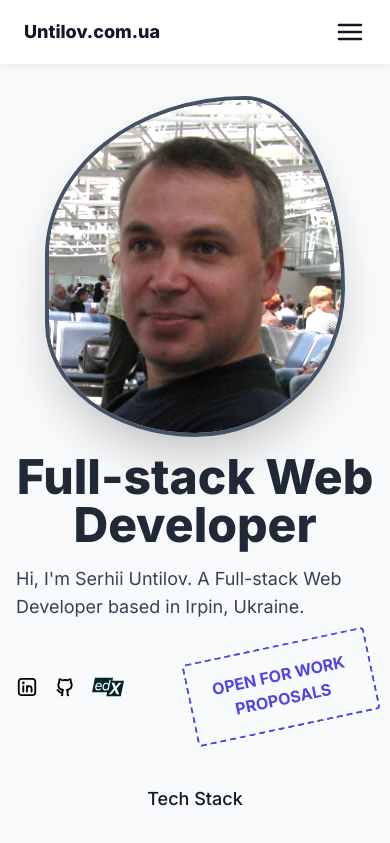
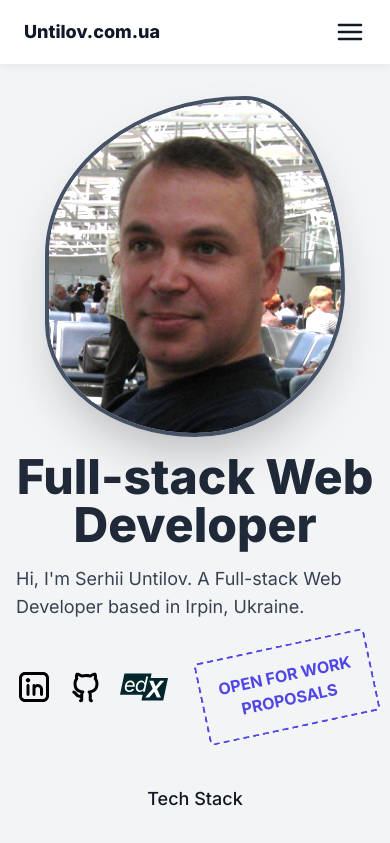
Before and after one commit to serhii-untilov/untilov.com.ua, a Next.js app: page / in a window 390 px wide. Shown: the top 843 px of the page. Built offline with nearby package versions, Linux system fonts and the light colour scheme.

Commit message:
Responsive design

```diff
--- a/src/components/Home.tsx
+++ b/src/components/Home.tsx
@@ -15,13 +15,13 @@ export function Home(cv: any) {
 
                     <ul className="flex flex-row gap-4 justify-self-center">
                         {cv.socialMedia.linkedin ? (
-                            <li>
+                            <li className="shrink-0">
                                 <a href={cv.socialMedia.linkedin}>
                                     <Image
                                         src="/images/linkedin.svg"
                                         alt="LinkedIn Logo"
-                                        width={32}
-                                        height={32}
+                                        width={36}
+                                        height={36}
                                         priority
                                         className="h-full my-auto"
                                     />
@@ -29,13 +29,13 @@ export function Home(cv: any) {
                             </li>
                         ) : null}
                         {cv.socialMedia.github ? (
-                            <li>
+                            <li className="shrink-0">
                                 <a href={cv.socialMedia.github}>
                                     <Image
                                         src="/images/github.svg"
                                         alt="GitHub Logo"
-                                        width={32}
-                                        height={32}
+                                        width={36}
+                                        height={36}
                                         priority
                                         className="h-full my-auto"
                                     />
@@ -43,20 +43,20 @@ export function Home(cv: any) {
                             </li>
                         ) : null}
                         {cv.socialMedia.harvardx ? (
-                            <li>
+                            <li className="shrink-0">
                                 <a href={cv.socialMedia.harvardx}>
                                     <Image
                                         src="/images/harvardx.svg"
                                         alt="HarvardX Logo"
                                         width={48}
-                                        height={32}
+                                        height={36}
                                         priority
                                         className="h-full my-auto"
                                     />
                                 </a>
                             </li>
                         ) : null}
-                        <li className="pl-12">
+                        <li className="pl-12 max-md:pl-4">
                             <Status cv={cv} />
                         </li>
                     </ul>
--- a/src/components/Section.tsx
+++ b/src/components/Section.tsx
@@ -14,7 +14,7 @@ export function Section(props: SectionProps) {
             id={name}
             className={[
                 'w-full min-h-fit',
-                index % 2 === 0 ? 'bg-gray-50' : 'bg-white',
+                index % 2 === 0 ? 'bg-gray-100' : 'bg-white',
                 !index ? 'h-screen max-md:h-fit max-md:pt-12' : 'h-fit',
             ].join(' ')}
         >
```
